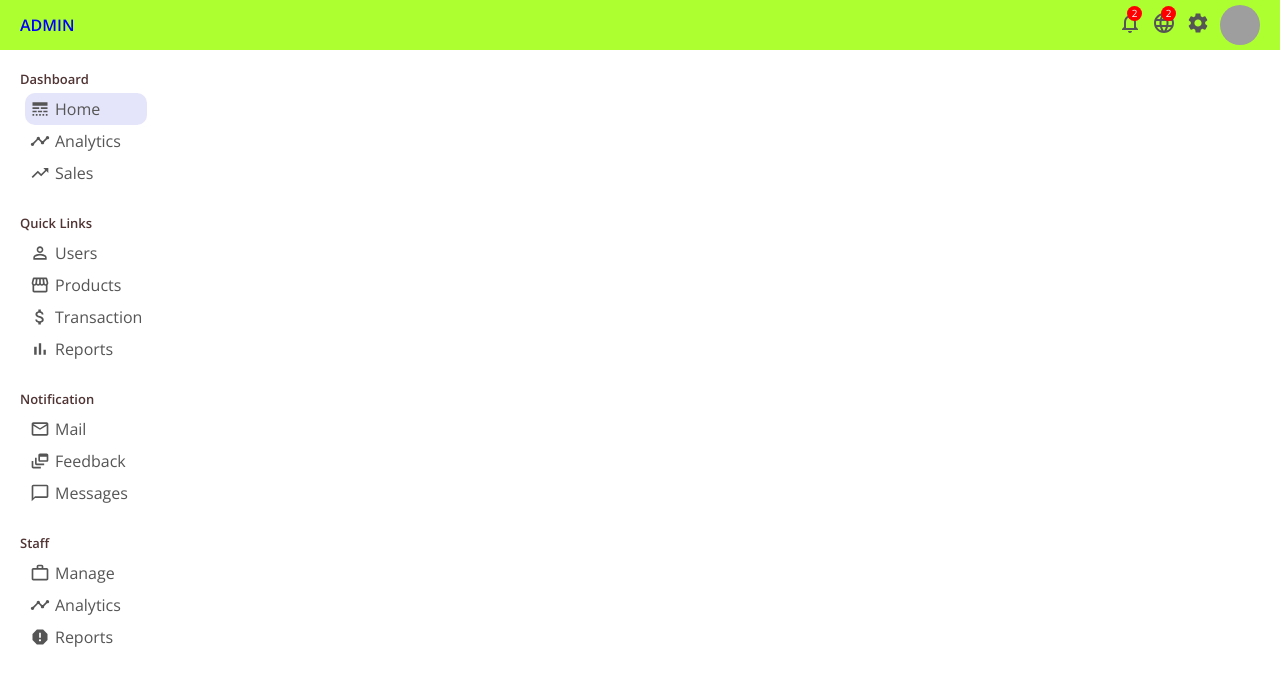
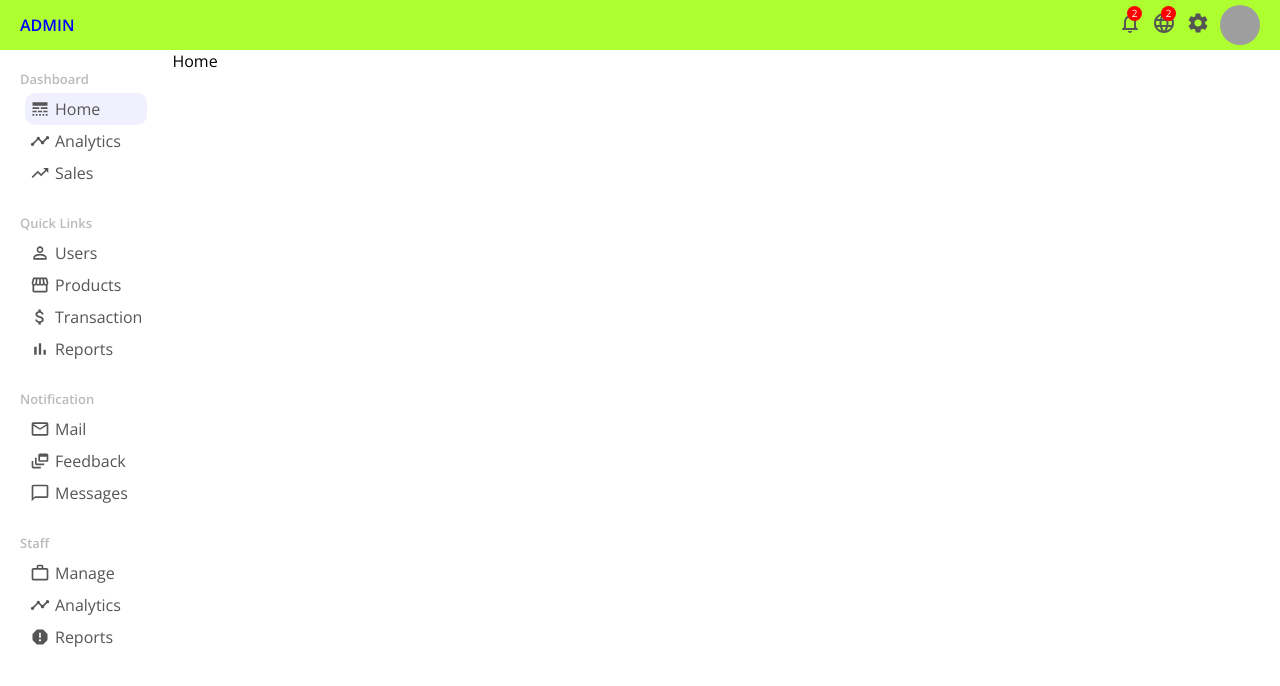
Before and after one commit to Markotweyo/adminpanel, a React (Create React App) app: page / in a window 1280 px wide. Shown: the top 686 px of the page. Built offline with nearby package versions, Linux system fonts and the light colour scheme; grey boxes are pictures that could not be loaded.

Commit message:
Added homepage UI component

```diff
--- a/src/App.js
+++ b/src/App.js
@@ -1,6 +1,7 @@
 import Sidebar from "./components/Sidebar/Sidebar";
 import Topbar from "./components/Topbar/Topbar";
 import './app.css'
+import Home from "./pages/home/Home";
 
 
 function App() {
@@ -9,6 +10,7 @@ function App() {
       <Topbar/>
       <div className="container">
       <Sidebar/>
+      <Home/>
 
       </div>
 
--- a/src/components/Sidebar/sidebar.css
+++ b/src/components/Sidebar/sidebar.css
@@ -1,7 +1,7 @@
 .sidebar {
   flex: 1;
   height: calc(100vh-50px);
-  background-color: rgba(251, 251, 255);
+  background-color: rgb(251, 251, 255);
   position: sticky;
   top: 50px;
 }
@@ -14,7 +14,7 @@
 }
 .sidebarTitle {
   font-size: 13px;
-  color: rgb(80, 51, 51);
+  color: rgb(187, 186, 186);
 }
 .sidebarList {
   list-style: none;
@@ -29,7 +29,7 @@
 }
 .sidebarListItem.active,
 .sidebarListItem:hover {
-  background-color: rgba(228, 228, 250);
+  background-color: rgba(240, 240, 255);
 }
 .sidebarIcon {
   margin-right: 5px;
--- /dev/null
+++ b/src/pages/home/Home.jsx
@@ -0,0 +1,12 @@
+import React from 'react';
+import './home.css'
+
+const Home = () => {
+    return (
+        <div className="home">
+           Home
+        </div>
+    )
+}
+
+export default Home
--- /dev/null
+++ b/src/pages/home/home.css
@@ -0,0 +1,3 @@
+.home {
+  flex: 4;
+}
```
